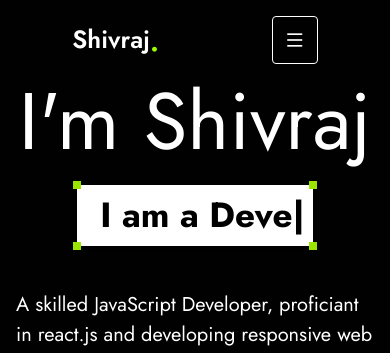
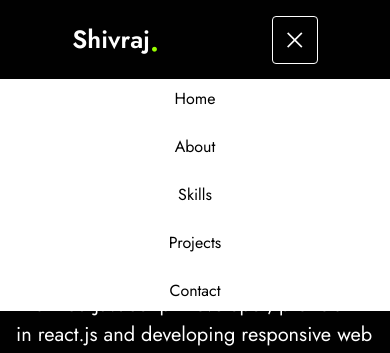
Before and after one commit to Shivraj-Joshi/portfolio, a React (Vite) app: page / in a window 390 px wide. Both pictures are taken after a click on the button 294 px from the left and 40 px from the top of the page. Shown: the top 353 px of the page. Built offline with nearby package versions, Linux system fonts and the light colour scheme.

Commit message:
navbar responsive made

```diff
--- a/src/Components/Navbar.jsx
+++ b/src/Components/Navbar.jsx
@@ -3,6 +3,7 @@ import image from "../assets/logo.png";
 import { Link } from "react-router-dom";
 const Navbar = () => {
   const [scroll, setScroll] = useState(false);
+  const [isOpen, setIsOpen] = useState(false);
 
   useEffect(() => {
     const handleScroll = () => {
@@ -64,15 +65,61 @@ const Navbar = () => {
             <i className="ri-arrow-right-line" />
           </button>
         </div>
+
+        {/* menu for small screens */}
+
         <div className="menu sm:hidden ">
           <button
+            onClick={() => setIsOpen(!isOpen)}
             className={`bg-[#fffffff0d] border ${
               scroll ? "text-black" : "text-white"
             } cursor-pointer hover:bg-white hover:text-black  rounded p-2 px-3`}
           >
-            <i className="ri-menu-line text-[20px]"></i>
+            {isOpen ? (
+              <i className="ri-close-large-line text-[20px]"></i>
+            ) : (
+              <i className="ri-menu-line text-[20px]"></i>
+            )}
           </button>
         </div>
+
+        {/* links for small screens */}
+
+        {isOpen ? (
+          <ul
+            className={`md:hidden space-y-2 absolute top-[99%] left-0 w-full bg-[#fff] text-black bg-opacity-80  transition-transform duration-300 ${
+              isOpen ? "block" : "hidden"
+            }`}
+          >
+            <li className="flex items-center justify-center py-2">
+              <Link to="/" className="nav-link">
+                Home
+              </Link>
+            </li>
+            <li className="flex items-center justify-center py-2">
+              <Link to="/about" className="nav-link">
+                About
+              </Link>
+            </li>
+            <li className="flex items-center justify-center py-2">
+              <Link to="/skills" className="nav-link">
+                Skills
+              </Link>
+            </li>
+            <li className="flex items-center justify-center py-2">
+              <Link to="/projects" className="nav-link">
+                Projects
+              </Link>
+            </li>
+            <li className="flex items-center justify-center py-2">
+              <Link to="/contact" className="nav-link">
+                Contact
+              </Link>
+            </li>
+          </ul>
+        ) : (
+          ""
+        )}
       </div>
     </div>
   );
```
